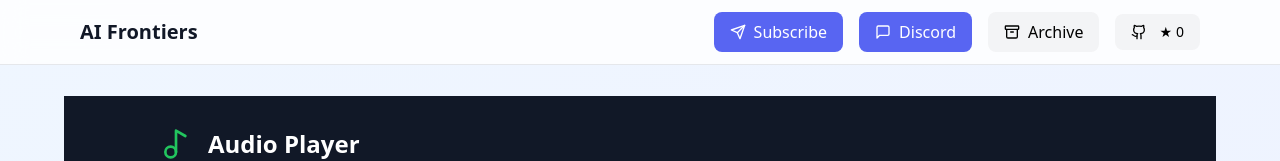
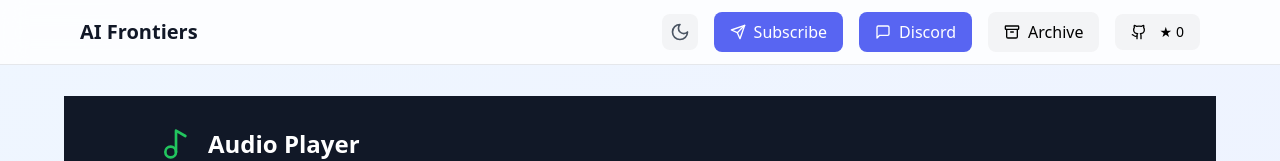
Before and after one commit to AICrafterZheng/AI-Frontiers-Digest, a React (Vite) app in the folder web/: page /playlist in a window 1280 px wide. Shown: the top 161 px of the page. Built offline with nearby package versions, Linux system fonts and the light colour scheme; no server answers.

Commit message:
enabled dark mode for header

```diff
--- a/web/src/App.tsx
+++ b/web/src/App.tsx
@@ -3,9 +3,11 @@ import Layout from './components/Layout';
 import AIFrontiersArticles from './pages/Newsletters';
 import { ArchiveList } from './pages/ArchiveList';
 import AudioPlaylist from './pages/AudioPlaylist';
+import { ThemeProvider } from './context/ThemeProvider';
 
 function App() {
   return (
+    <ThemeProvider>
       <BrowserRouter>
         <Routes>
           <Route element={<Layout />}>
@@ -16,6 +18,7 @@ function App() {
           </Route>
         </Routes>
       </BrowserRouter>
+    </ThemeProvider>
   );
 }
 
--- a/web/src/components/Header.tsx
+++ b/web/src/components/Header.tsx
@@ -1,6 +1,7 @@
 import { useState, useEffect } from 'react';
 import { Send, MessageSquare, Github, Archive } from 'lucide-react';
 import { useNavigate, Link } from 'react-router-dom';
+import { ThemeToggle } from './ThemeToggle';
 
 interface GitHubStats {
   stars: number;
@@ -39,15 +40,17 @@ export const Header: React.FC<HeaderProps> = ({ onSubscribeClick, onDiscordClick
   }, []);
 
   return (
-    <header className="fixed top-0 left-0 right-0 bg-white/80 backdrop-blur-md z-50 border-b border-gray-200">
+    <header className="fixed top-0 left-0 right-0 bg-white/80 dark:bg-gray-900/80 backdrop-blur-md z-50 border-b border-gray-200 dark:border-gray-800">
       <div className="max-w-6xl mx-auto px-4 h-16 flex items-center justify-between">
         <div className="flex items-center gap-2">
           <Link to="/" className="hover:opacity-80 transition-opacity">
-            <h1 className="text-xl font-bold text-gray-900">AI Frontiers</h1>
+            <h1 className="text-xl font-bold text-gray-900 dark:text-white">AI Frontiers</h1>
           </Link>
         </div>
 
         <div className="flex items-center gap-2 sm:gap-4">
+          <ThemeToggle />
+
           <button
             onClick={onSubscribeClick}
             className="flex items-center gap-1 sm:gap-2 px-2 sm:px-4 py-2 rounded-lg bg-[#5865F2] text-white hover:bg-[#4752C4] transition-colors text-xs sm:text-base"
@@ -66,7 +69,7 @@ export const Header: React.FC<HeaderProps> = ({ onSubscribeClick, onDiscordClick
 
           <button
             onClick={onArchiveClick}
-            className="flex items-center gap-1 sm:gap-2 px-2 sm:px-4 py-2 rounded-lg bg-gray-100 hover:bg-gray-200 transition-colors text-xs sm:text-base"
+            className="flex items-center gap-1 sm:gap-2 px-2 sm:px-4 py-2 rounded-lg bg-gray-100 hover:bg-gray-200 dark:bg-gray-800 dark:hover:bg-gray-700 transition-colors text-xs sm:text-base dark:text-white"
           >
             <Archive className="w-3 h-3 sm:w-4 sm:h-4 hidden sm:block" />
             <span>Archive</span>
@@ -76,20 +79,17 @@ export const Header: React.FC<HeaderProps> = ({ onSubscribeClick, onDiscordClick
             href="https://github.com/AICrafterZheng/AI-Frontiers-Digest"
             target="_blank"
             rel="noopener noreferrer"
-            className="flex items-center gap-1 sm:gap-3 px-2 sm:px-4 py-2 rounded-lg bg-gray-100 hover:bg-gray-200 transition-colors text-xs sm:text-base"
+            className="flex items-center gap-1 sm:gap-3 px-2 sm:px-4 py-2 rounded-lg bg-gray-100 hover:bg-gray-200 dark:bg-gray-800 dark:hover:bg-gray-700 transition-colors text-xs sm:text-base dark:text-white"
           >
             <Github className="w-3 h-3 sm:w-4 sm:h-4 hidden sm:block" />
             <div className="flex items-center gap-2 sm:gap-3 text-xs sm:text-sm">
               <span className="flex items-center gap-1">
                 <span>★</span> {githubStats.stars}
               </span>
-              {/* <span className="flex items-center gap-1">
-                <span>𝝙</span> {githubStats.forks}
-              </span> */}
             </div>
           </a>
         </div>
       </div>
     </header>
   );
-}
+};
--- /dev/null
+++ b/web/src/components/ThemeToggle.tsx
@@ -0,0 +1,20 @@
+import { Moon, Sun } from 'lucide-react';
+import { useTheme } from '../context/ThemeProvider';
+
+export function ThemeToggle() {
+  const { theme, toggleTheme } = useTheme();
+
+  return (
+    <button
+      onClick={toggleTheme}
+      className="p-2 rounded-lg bg-gray-100 hover:bg-gray-200 dark:bg-gray-800 dark:hover:bg-gray-700 transition-colors"
+      aria-label={`Switch to ${theme === 'dark' ? 'light' : 'dark'} theme`}
+    >
+      {theme === 'dark' ? (
+        <Sun className="w-5 h-5 text-gray-600 dark:text-gray-300" />
+      ) : (
+        <Moon className="w-5 h-5 text-gray-600 dark:text-gray-300" />
+      )}
+    </button>
+  );
+}
--- /dev/null
+++ b/web/src/context/ThemeProvider.tsx
@@ -0,0 +1,50 @@
+import React, { createContext, useContext, useEffect, useState } from 'react';
+
+type Theme = 'light' | 'dark';
+
+interface ThemeContextType {
+  theme: Theme;
+  toggleTheme: () => void;
+}
+
+const ThemeContext = createContext<ThemeContextType | undefined>(undefined);
+
+export function ThemeProvider({ children }: { children: React.ReactNode }) {
+  const [theme, setTheme] = useState<Theme>(() => {
+    // Check localStorage first
+    const savedTheme = localStorage.getItem('theme');
+    if (savedTheme === 'dark' || savedTheme === 'light') {
+      return savedTheme;
+    }
+    // Then check system preference
+    if (window.matchMedia('(prefers-color-scheme: dark)').matches) {
+      return 'dark';
+    }
+    return 'light';
+  });
+
+  useEffect(() => {
+    const root = window.document.documentElement;
+    root.classList.remove('dark', 'light');
+    root.classList.add(theme);
+    localStorage.setItem('theme', theme);
+  }, [theme]);
+
+  const toggleTheme = () => {
+    setTheme(prev => prev === 'dark' ? 'light' : 'dark');
+  };
+
+  return (
+    <ThemeContext.Provider value={{ theme, toggleTheme }}>
+      {children}
+    </ThemeContext.Provider>
+  );
+}
+
+export function useTheme() {
+  const context = useContext(ThemeContext);
+  if (context === undefined) {
+    throw new Error('useTheme must be used within a ThemeProvider');
+  }
+  return context;
+}
--- a/web/tailwind.config.js
+++ b/web/tailwind.config.js
@@ -1,6 +1,7 @@
 /** @type {import('tailwindcss').Config} */
 export default {
   content: ['./index.html', './src/**/*.{js,ts,jsx,tsx}'],
+  darkMode: 'class',
   theme: {
     extend: {},
   },
```
Lines whose indentation alone changed are shown as unchanged.
